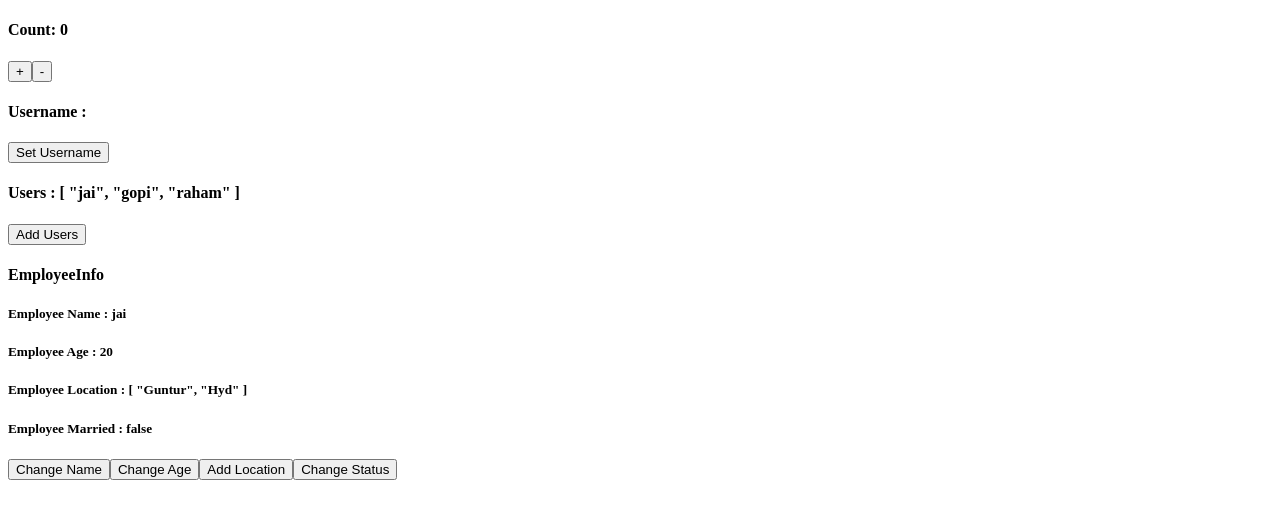
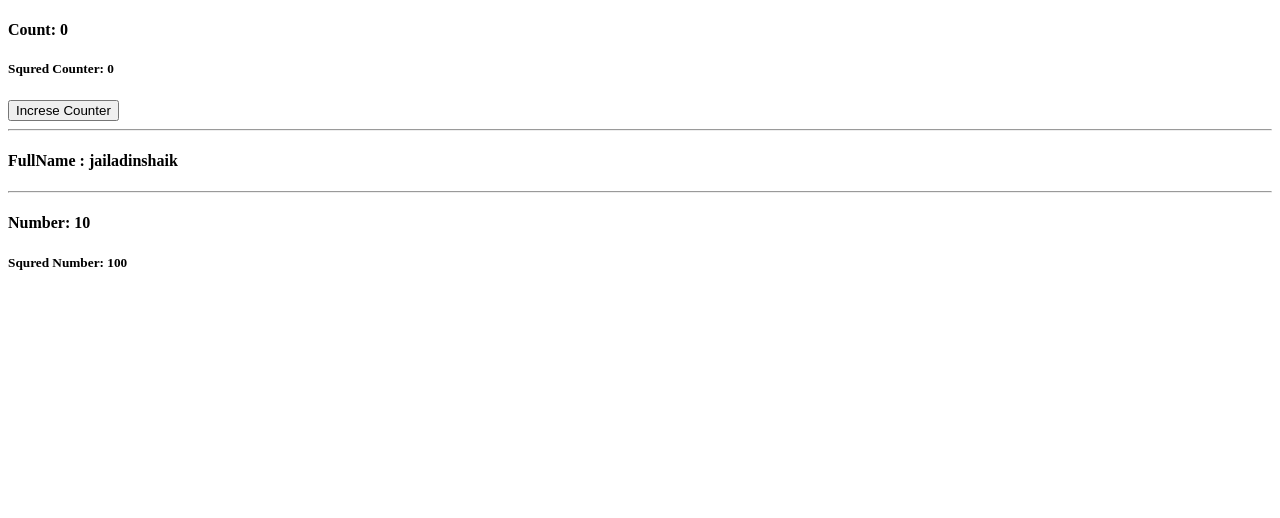
Before and after one commit to jailadin-tech/vuelearning-1, a Vue app: page / in a window 1280 px wide. Shown: the top 518 px of the page. Built offline with nearby package versions, Linux system fonts and the light colour scheme.

Commit message:
Computed Property action

```diff
--- a/src/App.vue
+++ b/src/App.vue
@@ -4,6 +4,7 @@ import ModuleStyling from './components/ModuleStyling.vue'
 import EventComponent from './components/EventsComponent.vue'
 import ReactiveComponent from './components/ReactiveComponent.vue'
 import RefComponent from './components/RefComponent.vue'
+import ComputedPropertyComponent from './components/ComputedPropertyComponent.vue'
 </script>
 
 <template>
@@ -11,7 +12,8 @@ import RefComponent from './components/RefComponent.vue'
   <!-- <ModuleStyling /> -->
   <!--  <EventComponent /> -->
   <!-- <ReactiveComponent /> -->
-  <RefComponent />
+  <!-- <RefComponent /> -->
+  <ComputedPropertyComponent />
 </template>
 
 <style scoped></style>
--- /dev/null
+++ b/src/components/ComputedPropertyComponent.vue
@@ -0,0 +1,34 @@
+<script setup>
+import { ref, computed } from 'vue'
+
+/* Computed: automatically update itself, when data it depends on changes. Its like a worker that wathes certain data ,  perform some work on it , and always provide up-to-date result */
+
+const number = ref(10)
+const squerNumber = computed(() => {
+  return number.value * number.value
+})
+
+const counter = ref(0)
+const incrementCounter = () => {
+  counter.value++
+}
+const squerCounter = computed(() => {
+  return counter.value ** 2
+})
+
+const firstname = ref('jailadin')
+const lastname = ref('shaik')
+const fullname = computed(() => {
+  return firstname.value + '' + lastname.value
+})
+</script>
+<template>
+  <h4>Count: {{ counter }}</h4>
+  <h5>Squred Counter: {{ squerCounter }}</h5>
+  <button @click="incrementCounter">Increse Counter</button>
+  <hr />
+  <h4>FullName : {{ fullname }}</h4>
+  <hr />
+  <h4>Number: {{ number }}</h4>
+  <h5>Squred Number: {{ squerNumber }}</h5>
+</template>
```
